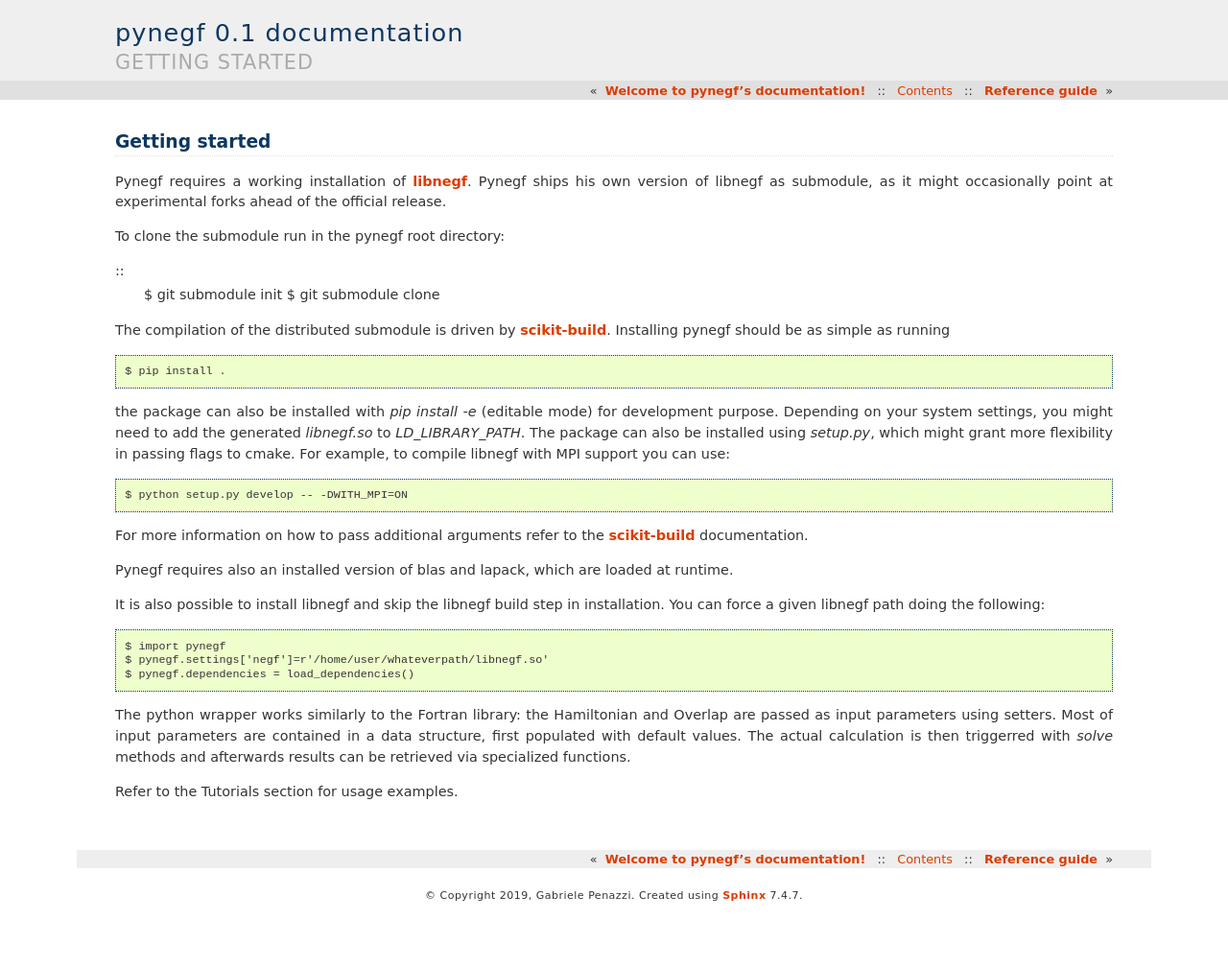
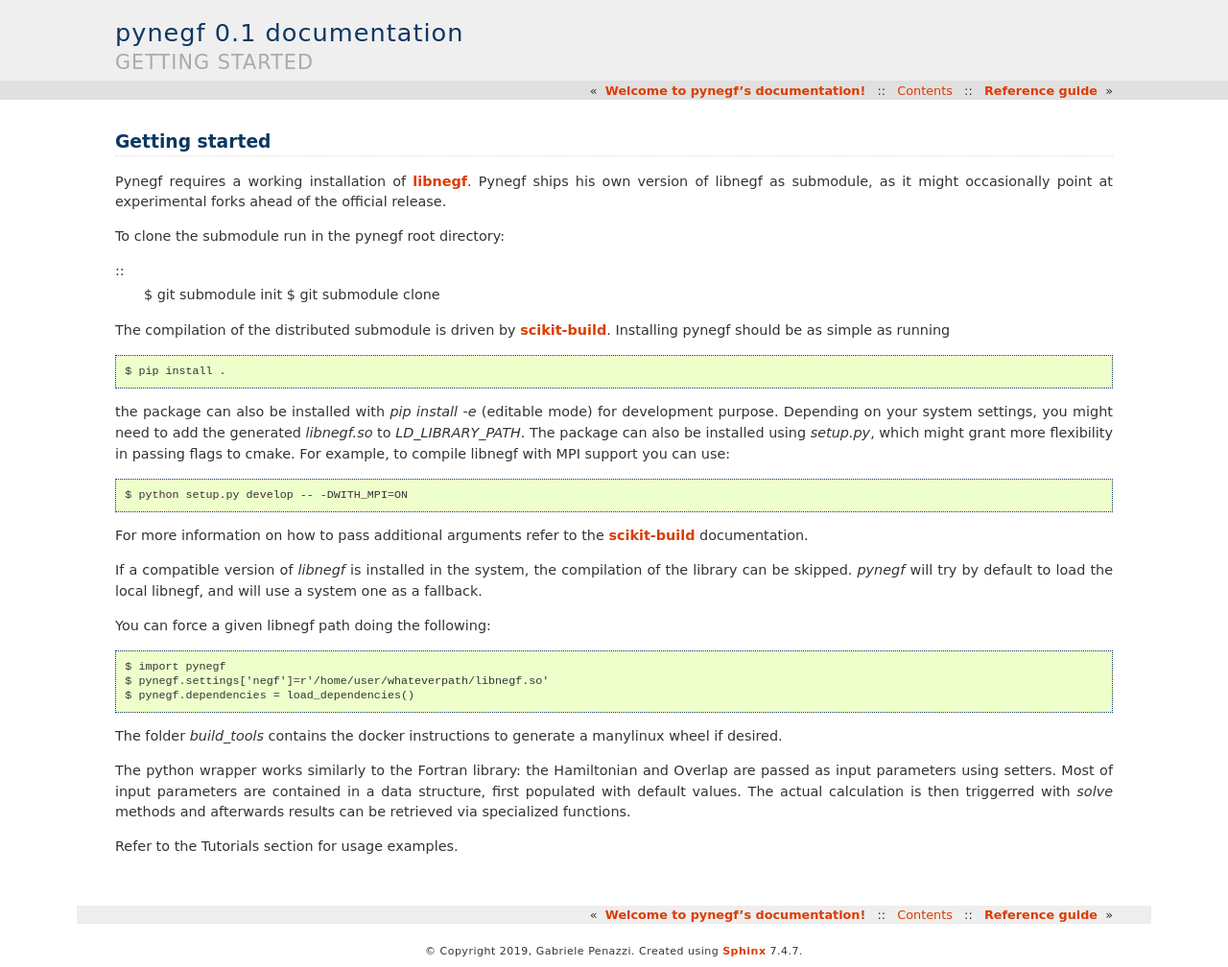
Before and after one commit to gpenazzi/pynegf, a Sphinx documentation site: the page built from docs/contents/gettingstarted.rst, in a window 1280 px wide. Shown: the whole page at 96% size. Built offline with Sphinx 7.4.7, drawn with Linux system fonts in a browser that asks for light colours; before the commit the page ends 951 px from its top, so only the background shows below that.

Commit message:
Update documentation

```diff
--- a/docs/contents/gettingstarted.rst
+++ b/docs/contents/gettingstarted.rst
@@ -34,11 +34,10 @@
 For more information on how to pass additional arguments refer to the
 `scikit-build <https://github.com/scikit-build/scikit-build>`_ documentation.
 
-Pynegf requires also an installed version of blas and lapack, which are
-loaded at runtime.
+If a compatible version of `libnegf` is installed in the system, the
+compilation of the library can be skipped. `pynegf` will try by default to
+load the local libnegf, and will use a system one as a fallback.
 
-It is also possible to install libnegf and skip the libnegf build step
-in installation.
 You can force a given libnegf path doing the following:
 
 ::
@@ -47,6 +46,8 @@
     $ pynegf.settings['negf']=r'/home/user/whateverpath/libnegf.so'
     $ pynegf.dependencies = load_dependencies()
 
+The folder `build_tools` contains the docker instructions to generate a
+manylinux wheel if desired.
 
 The python wrapper works similarly to the Fortran library: the Hamiltonian and
 Overlap are passed as input parameters using setters.
```
